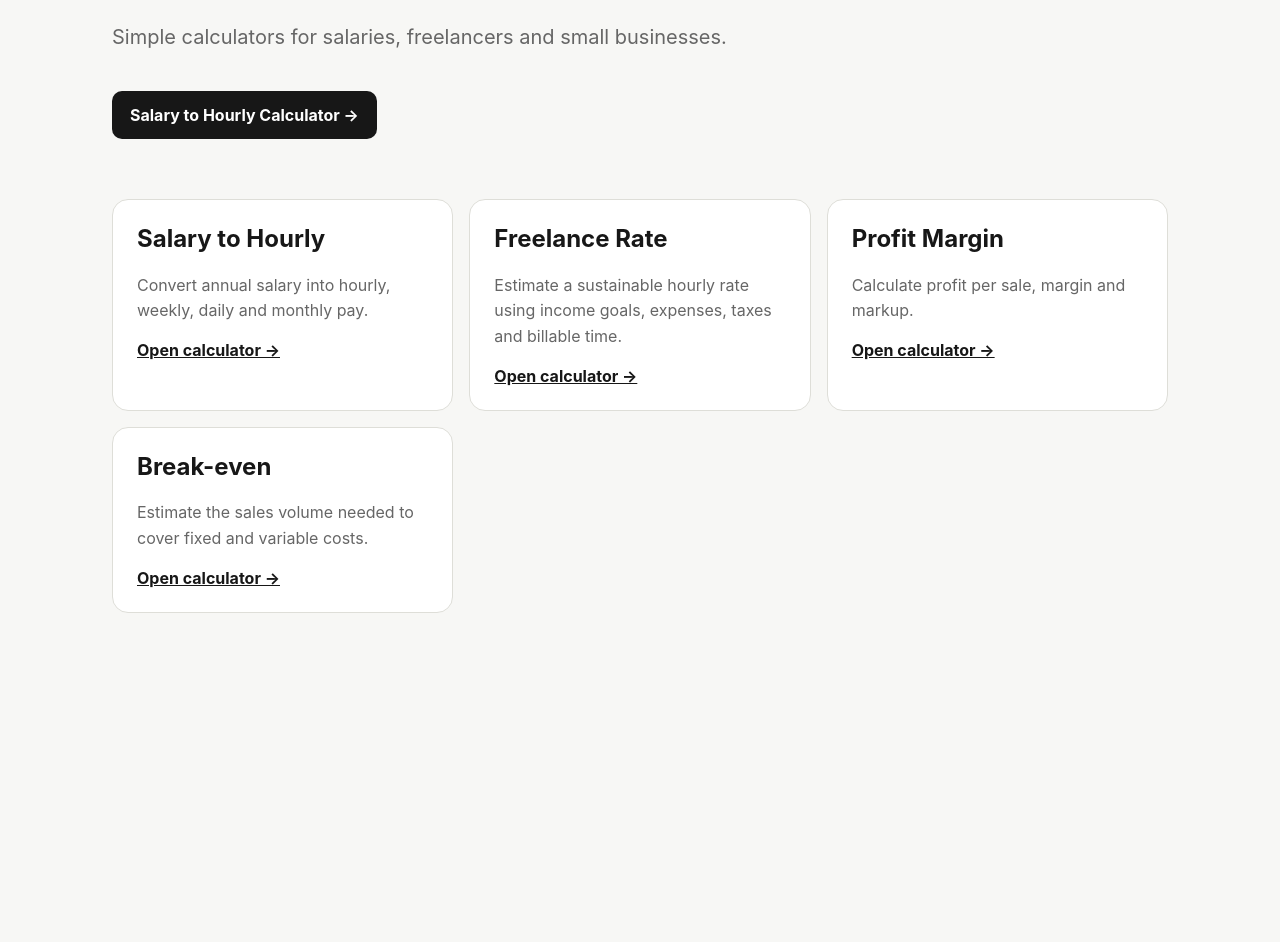
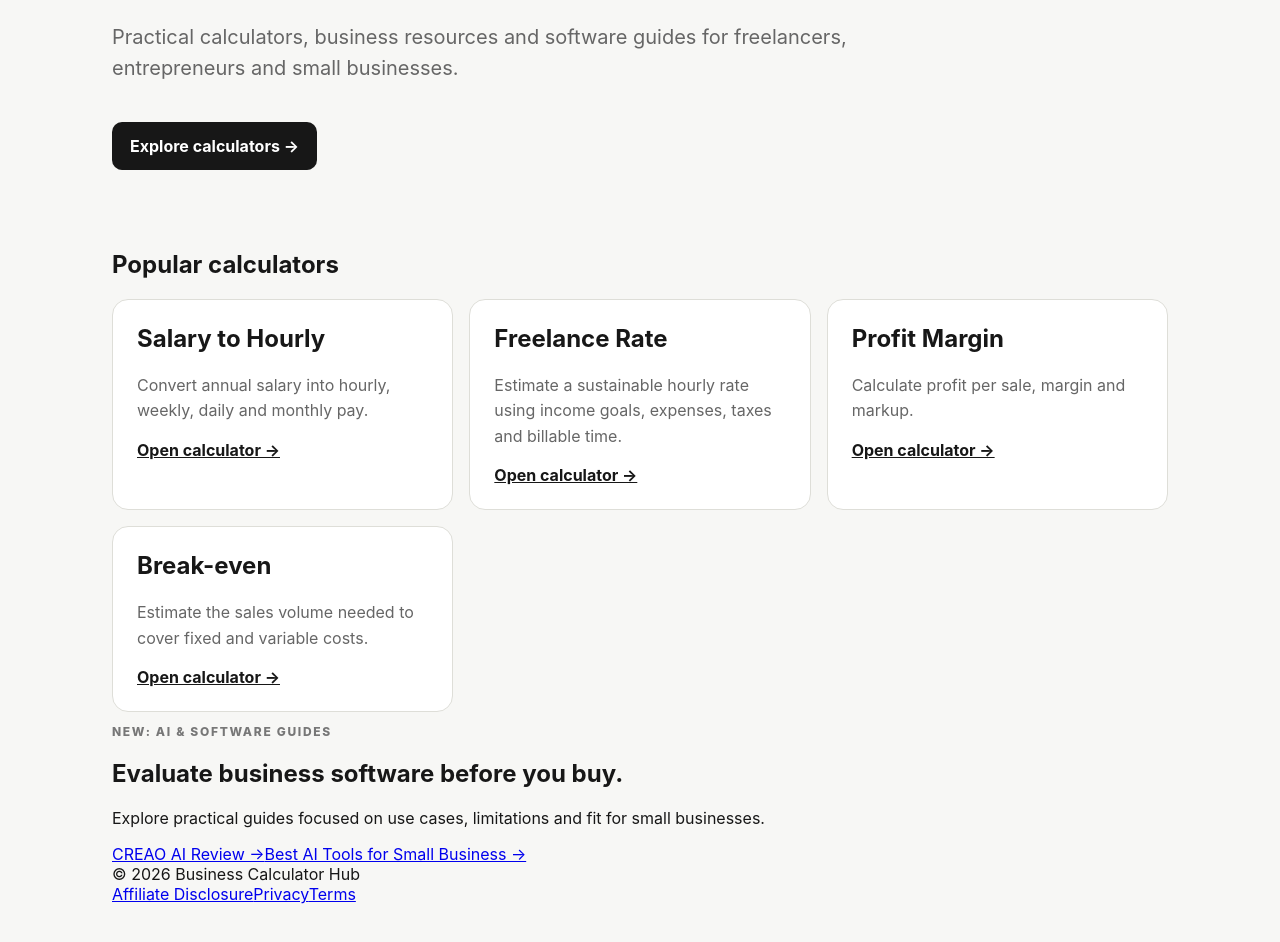
Before and after one commit to luizferdazzi-commits/business-calculator-hub, a Next.js app: page / in a window 1280 px wide. Shown: the part 340-1282 px from the top of the page. Before the commit the page ends 1023 px from the top, so only its background shows below. Built offline with nearby package versions, Linux system fonts and the light colour scheme.

Commit message:
Expand homepage with AI software guides

```diff
--- a/app/page.tsx
+++ b/app/page.tsx
@@ -1,5 +1,11 @@
 import Link from 'next/link';
 
 export default function Home() {
-  return <main className="shell"><header className="header"><div className="brand">Business Calculator Hub</div><Link href="/salary-to-hourly-calculator">Calculators</Link></header><section className="hero"><p className="eyebrow">FREE BUSINESS TOOLS</p><h1>Make smarter money decisions.</h1><p className="lead">Simple calculators for salaries, freelancers and small businesses.</p><Link className="primary" href="/salary-to-hourly-calculator">Salary to Hourly Calculator →</Link></section><section className="cards"><article><h2>Salary to Hourly</h2><p>Convert annual salary into hourly, weekly, daily and monthly pay.</p><Link href="/salary-to-hourly-calculator">Open calculator →</Link></article><article><h2>Freelance Rate</h2><p>Estimate a sustainable hourly rate using income goals, expenses, taxes and billable time.</p><Link href="/freelance-rate-calculator">Open calculator →</Link></article><article><h2>Profit Margin</h2><p>Calculate profit per sale, margin and markup.</p><Link href="/profit-margin-calculator">Open calculator →</Link></article><article><h2>Break-even</h2><p>Estimate the sales volume needed to cover fixed and variable costs.</p><Link href="/break-even-calculator">Open calculator →</Link></article></section></main>;
+  return <main className="shell">
+    <header className="header"><Link className="brand" href="/">Business Calculator Hub</Link><nav className="nav"><Link href="/salary-to-hourly-calculator">Calculators</Link><Link href="/ai-tools">AI Tools</Link></nav></header>
+    <section className="hero"><p className="eyebrow">FREE BUSINESS TOOLS & GUIDES</p><h1>Make smarter business decisions.</h1><p className="lead">Practical calculators, business resources and software guides for freelancers, entrepreneurs and small businesses.</p><Link className="primary" href="/salary-to-hourly-calculator">Explore calculators →</Link></section>
+    <h2 className="sectionTitle">Popular calculators</h2><section className="cards"><article><h2>Salary to Hourly</h2><p>Convert annual salary into hourly, weekly, daily and monthly pay.</p><Link href="/salary-to-hourly-calculator">Open calculator →</Link></article><article><h2>Freelance Rate</h2><p>Estimate a sustainable hourly rate using income goals, expenses, taxes and billable time.</p><Link href="/freelance-rate-calculator">Open calculator →</Link></article><article><h2>Profit Margin</h2><p>Calculate profit per sale, margin and markup.</p><Link href="/profit-margin-calculator">Open calculator →</Link></article><article><h2>Break-even</h2><p>Estimate the sales volume needed to cover fixed and variable costs.</p><Link href="/break-even-calculator">Open calculator →</Link></article></section>
+    <section className="guideBand"><div><p className="eyebrow">NEW: AI & SOFTWARE GUIDES</p><h2>Evaluate business software before you buy.</h2><p>Explore practical guides focused on use cases, limitations and fit for small businesses.</p></div><div className="guideLinks"><Link href="/ai-tools/creao">CREAO AI Review →</Link><Link href="/ai-tools/best-ai-tools-for-small-business">Best AI Tools for Small Business →</Link></div></section>
+    <footer className="footer"><span>© 2026 Business Calculator Hub</span><div><Link href="/affiliate-disclosure">Affiliate Disclosure</Link><Link href="/privacy">Privacy</Link><Link href="/terms">Terms</Link></div></footer>
+  </main>;
 }
```
